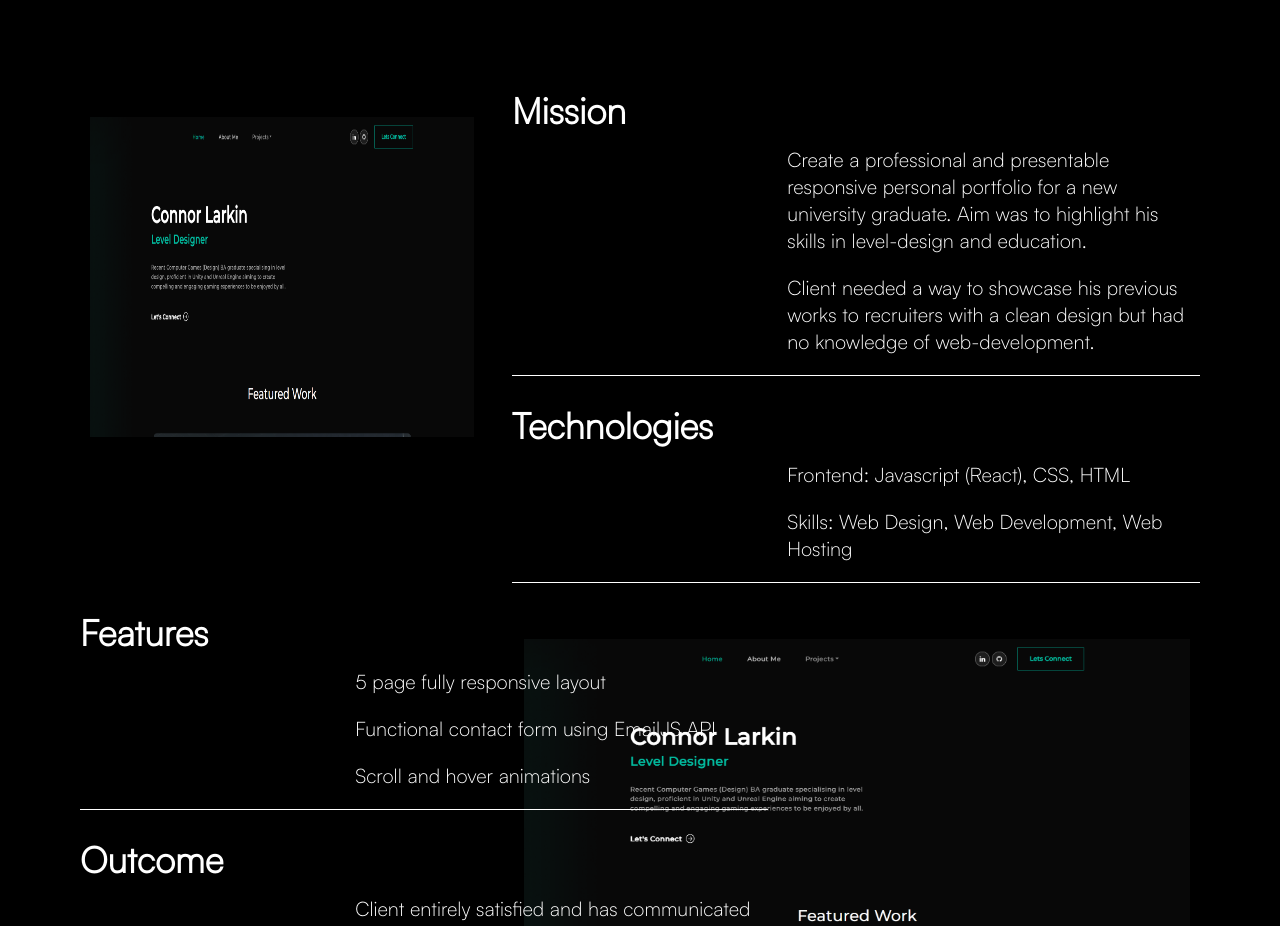
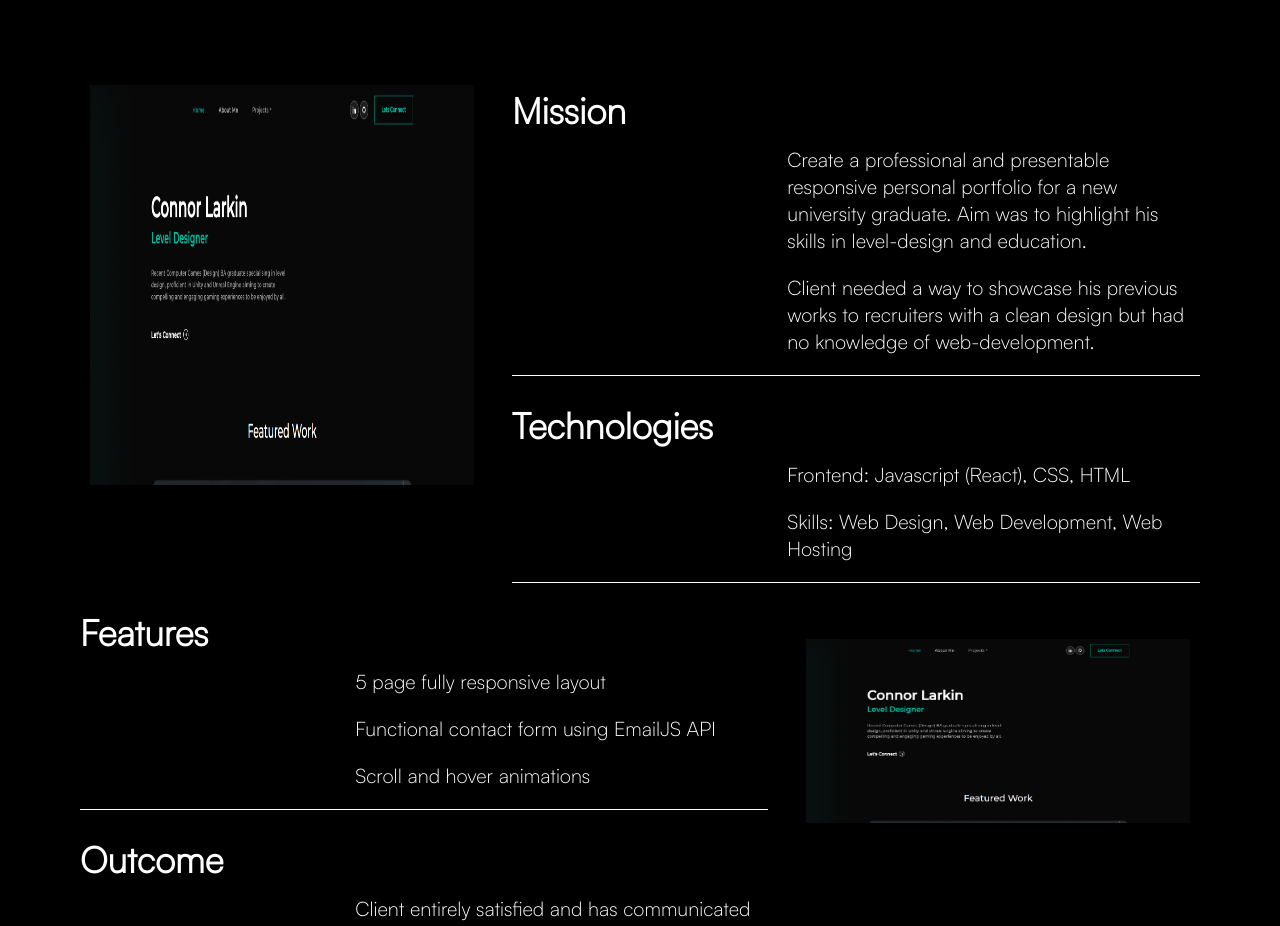
Before and after one commit to BenW2k/Portfolio, a Next.js app in the folder frontend/: page /work/resume in a window 1280 px wide. Shown: the part 168-1094 px from the top of the page. Built offline with nearby package versions, Linux system fonts and the light colour scheme.

Commit message:
+styling changes

```diff
--- a/frontend/app/styles/work/synergy/synergy.module.css
+++ b/frontend/app/styles/work/synergy/synergy.module.css
@@ -16,9 +16,9 @@
 }
 
 .img1 {
-  margin-top: 7vh;
+  margin-top: 3vh;
   margin-left: 7vw;
-  height: 40vh;
+  height: 50vh;
   width: 30vw;
   position: absolute;
   z-index: -1;
@@ -82,8 +82,8 @@
 .img2 {
   margin-top: 7vh;
   margin-right: 7vw;
-  height: 40vh;
-  width: auto;
+  height: auto;
+  width: 30vw;
   right: 0;
   position: absolute;
   z-index: -1;
--- a/frontend/app/styles/work/synergy/synergy.module.scss
+++ b/frontend/app/styles/work/synergy/synergy.module.scss
@@ -16,10 +16,9 @@
 }
 
 .img1 {
-  margin-top: 7vh;
-
+  margin-top: 3vh;
   margin-left: 7vw;
-  height: 40vh;
+  height: 50vh;
   width: 30vw;
   position: absolute;
   z-index: -1;
@@ -86,8 +85,8 @@
 .img2 {
   margin-top: 7vh;
   margin-right: 7vw;
-  height: 40vh;
-  width: auto;
+  height: auto;
+  width: 30vw;
   right: 0;
   position: absolute;
   z-index: -1;
```
